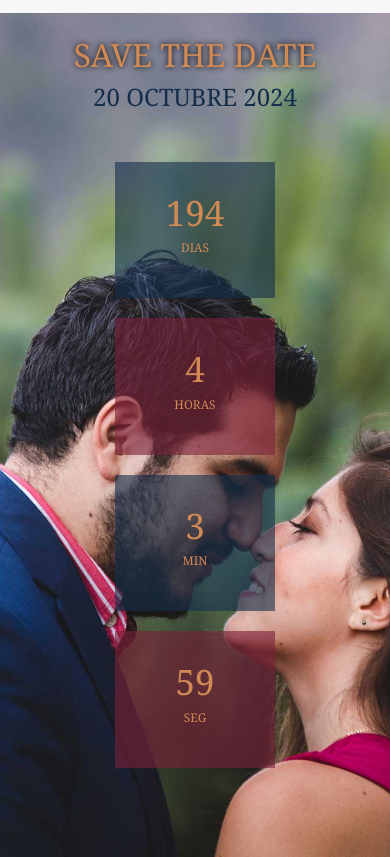
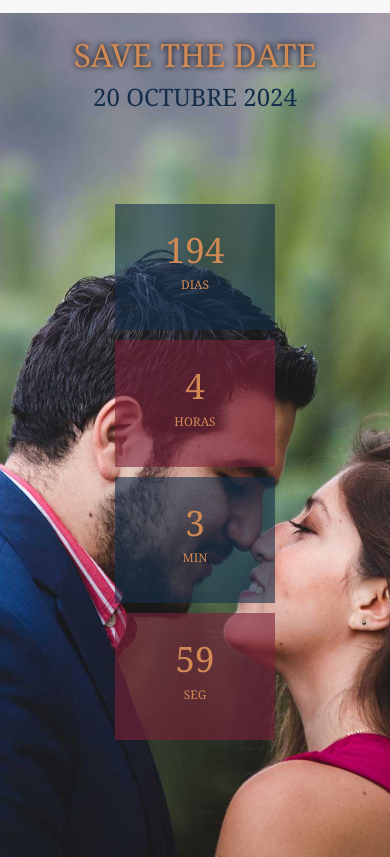
Before and after one commit to DavidKutu/WeddingsDeploy, a plain HTML site: page index.html in a window 390 px wide. Shown: the part 1878-2735 px from the top of the page. Drawn offline with Linux system fonts and the light colour scheme.

Commit message:
update css

```diff
--- a/client/css/styles.css
+++ b/client/css/styles.css
@@ -429,12 +429,12 @@
   .counterList {
     display: block;
     padding: unset;
-    padding-top: 30%;
+    padding-top: 40%;
   }
 
   .counterListItem {
-    margin: 20 20px;
-    padding: 25px 10px;
+    margin: 10px 20px;
+    padding: 20px 10px;
   }
 }
 /* #endregion */
```
